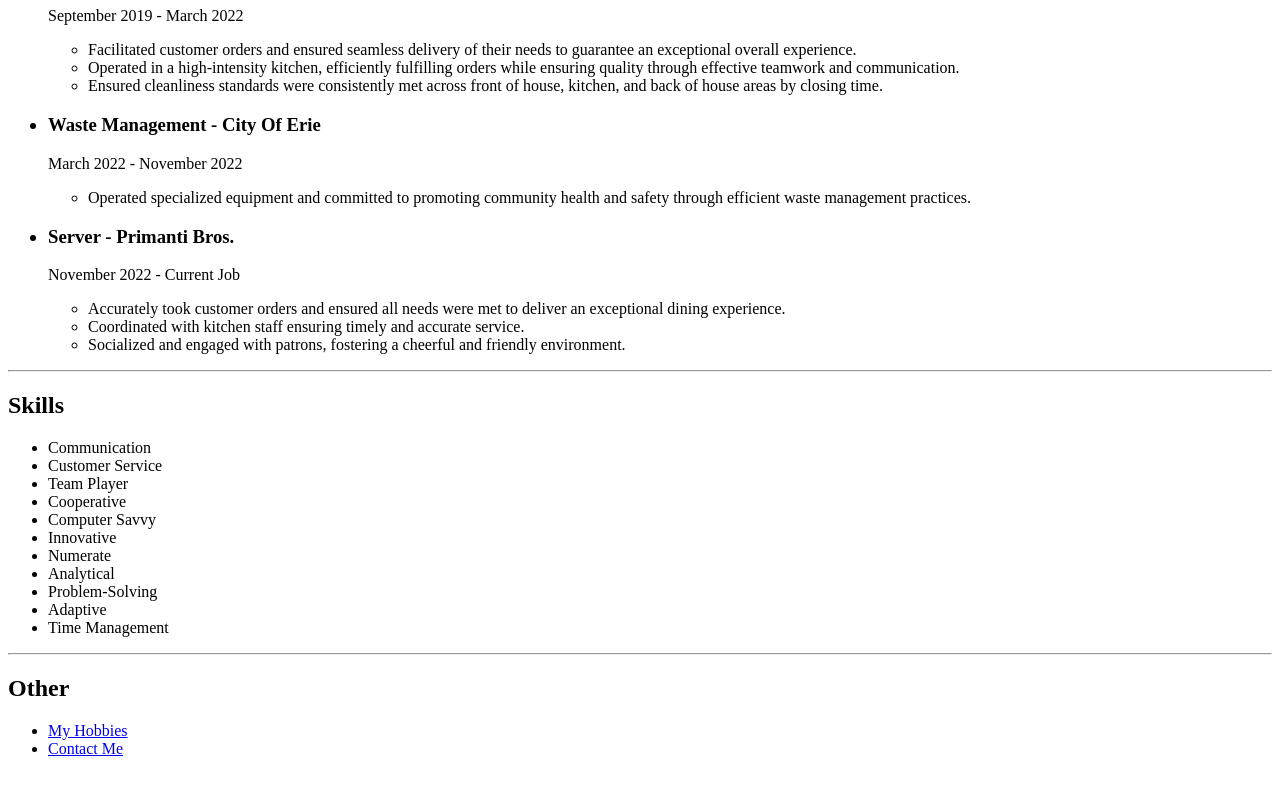
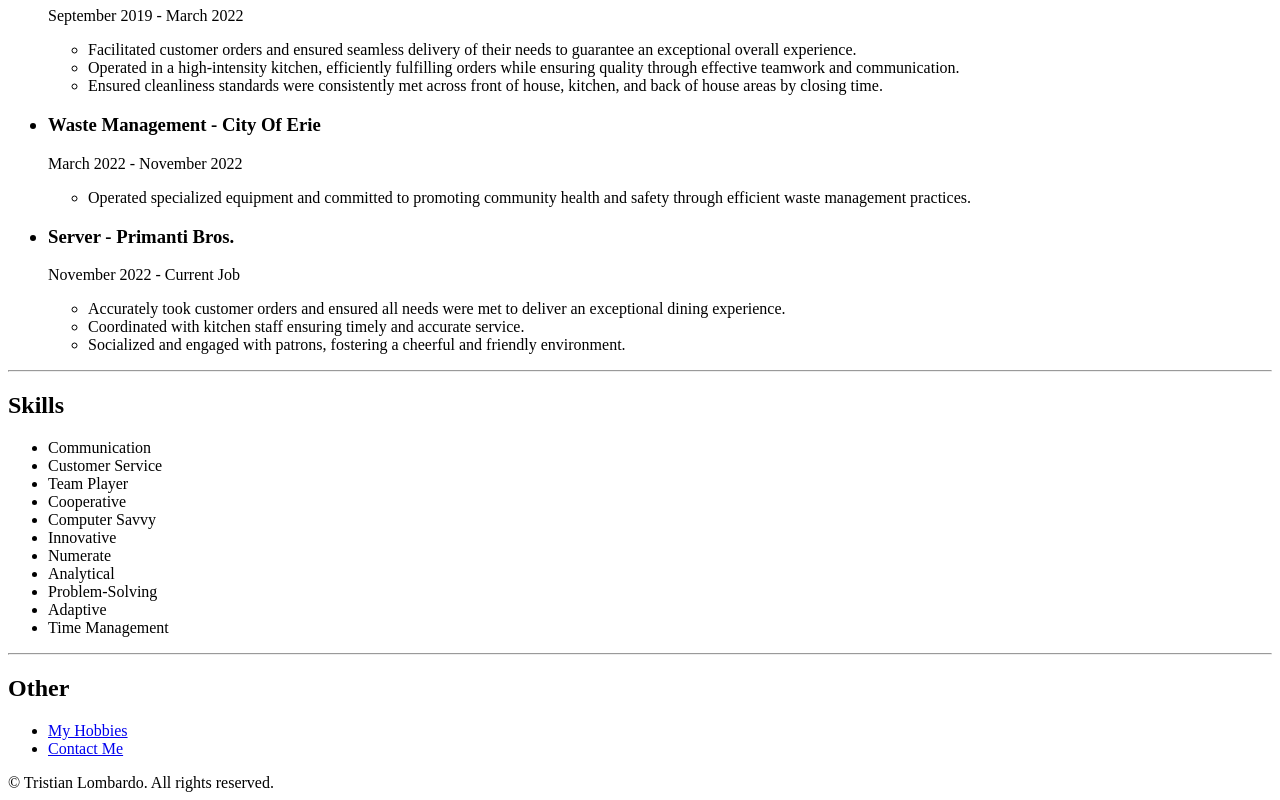
Before and after one commit to Trist9an/ResumeCapstone, a plain HTML site: page index.html in a window 1280 px wide. Shown: the part 768-1568 px from the top of the page. Before the commit the page ends 1542 px from the top, so only its background shows below. Drawn offline with Linux system fonts and the light colour scheme.

Commit message:
Add files via upload

```diff
--- a/index.html
+++ b/index.html
@@ -101,6 +101,8 @@
         <li><a href ='./public/Contactinfo.html'>Contact Me</a></li>
     </ul>
 
+    <footer>© Tristian Lombardo. All rights reserved.</footer>
+
 </body>
 
 </html>
```
